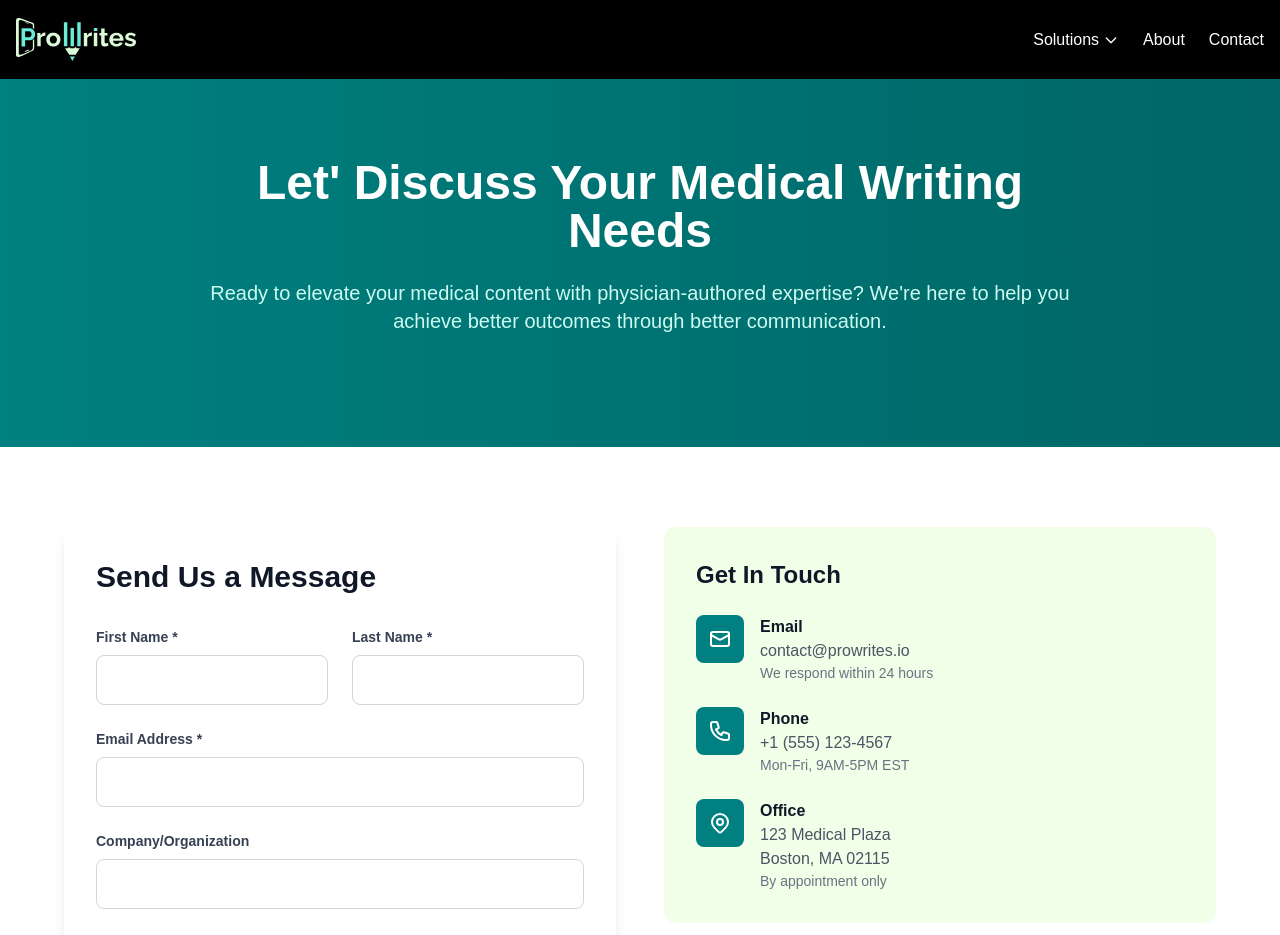
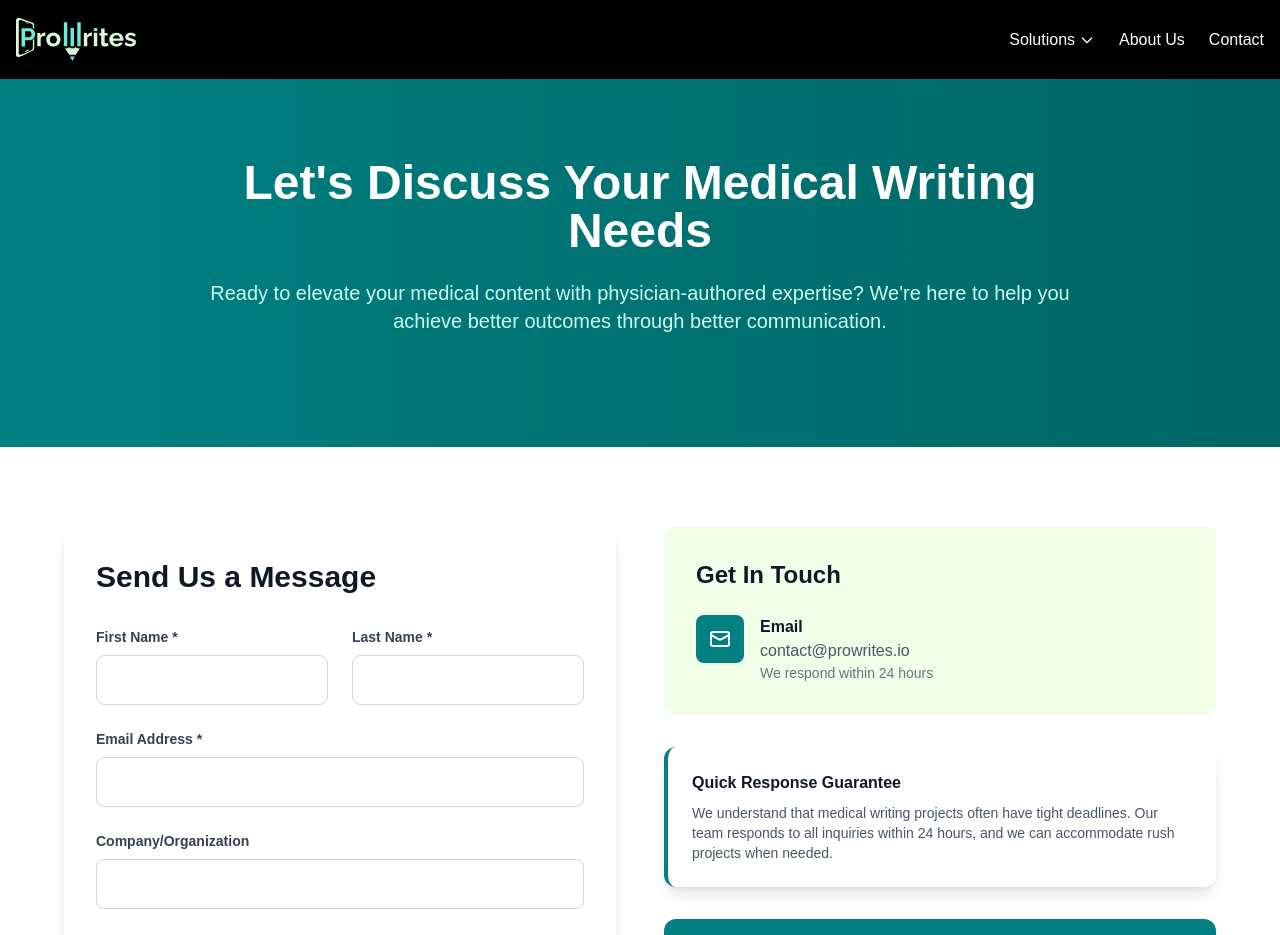
Before and after one commit to blockchainbull/ProWrites-website, a Next.js app: page /contact in a window 1280 px wide. Shown: the top 935 px of the page. Built offline with nearby package versions, Linux system fonts and the light colour scheme.

Commit message:
better layout

```diff
--- a/src/app/contact/page.tsx
+++ b/src/app/contact/page.tsx
@@ -11,7 +11,7 @@ export default function Contact() {
         <div className="container mx-auto px-4">
           <div className="max-w-4xl mx-auto text-center">
             <h1 className="text-5xl font-bold mb-6">
-              Let&apos; Discuss Your Medical Writing Needs
+              Let&apos;s Discuss Your Medical Writing Needs
             </h1>
             <p className="text-xl mb-8 text-teal-100">
               Ready to elevate your medical content with physician-authored expertise?
@@ -149,33 +149,6 @@ export default function Contact() {
                         <p className="text-sm text-gray-500">We respond within 24 hours</p>
                       </div>
                     </div>
-
-                    <div className="flex items-start space-x-4">
-                      <div className="w-12 h-12 bg-[#008080] rounded-lg flex items-center justify-center flex-shrink-0">
-                        <svg className="w-6 h-6 text-white" fill="none" stroke="currentColor" viewBox="0 0 24 24">
-                          <path strokeLinecap="round" strokeLinejoin="round" strokeWidth={2} d="M3 5a2 2 0 012-2h3.28a1 1 0 01.948.684l1.498 4.493a1 1 0 01-.502 1.21l-2.257 1.13a11.042 11.042 0 005.516 5.516l1.13-2.257a1 1 0 011.21-.502l4.493 1.498a1 1 0 01.684.949V19a2 2 0 01-2 2h-1C9.716 21 3 14.284 3 6V5z" />
-                        </svg>
-                      </div>
-                      <div>
-                        <h4 className="font-semibold text-gray-900">Phone</h4>
-                        <p className="text-gray-600">+1 (555) 123-4567</p>
-                        <p className="text-sm text-gray-500">Mon-Fri, 9AM-5PM EST</p>
-                      </div>
-                    </div>
-
-                    <div className="flex items-start space-x-4">
-                      <div className="w-12 h-12 bg-[#008080] rounded-lg flex items-center justify-center flex-shrink-0">
-                        <svg className="w-6 h-6 text-white" fill="none" stroke="currentColor" viewBox="0 0 24 24">
-                          <path strokeLinecap="round" strokeLinejoin="round" strokeWidth={2} d="M17.657 16.657L13.414 20.9a1.998 1.998 0 01-2.827 0l-4.244-4.243a8 8 0 1111.314 0z" />
-                          <path strokeLinecap="round" strokeLinejoin="round" strokeWidth={2} d="M15 11a3 3 0 11-6 0 3 3 0 016 0z" />
-                        </svg>
-                      </div>
-                      <div>
-                        <h4 className="font-semibold text-gray-900">Office</h4>
-                        <p className="text-gray-600">123 Medical Plaza<br />Boston, MA 02115</p>
-                        <p className="text-sm text-gray-500">By appointment only</p>
-                      </div>
-                    </div>
                   </div>
                 </div>
 
--- a/src/app/page.tsx
+++ b/src/app/page.tsx
@@ -63,7 +63,7 @@ export default function Home() {
             </h1>
             <p className="text-2xl mb-8 text-blue-100">
               Your medical expertise deserves content created by physicians who understand the complexities firsthand.
-              We translate complex medical knowledge into clear, actionable content that drives patient engagement and clinical outcomes.
+              We translate complex medical knowledge into clear, actionable content that drives engagement and clinical outcomes.
             </p>
             <div className="flex justify-center space-x-4">
               <button className="bg-white text-[#008080] px-8 py-3 rounded-lg font-semibold hover:bg-gray-100 transition">
--- a/src/components/Footer.tsx
+++ b/src/components/Footer.tsx
@@ -18,10 +18,7 @@ export default function Footer() {
                 rel="noopener noreferrer"
                 className="text-[#008080] hover:text-teal-700"
               >
-                <Image src="/linkedin.svg" alt="LinkedIn" width={24} height={24} />
-              </a>
-              <a href="#" className="text-[#008080] hover:text-teal-700">
-                Twitter
+                <Image src="/linkedin.svg" alt="LinkedIn" width={60} height={30} />
               </a>
             </div>
           </div>
@@ -37,10 +34,9 @@ export default function Footer() {
           <div>
             <h4 className="font-semibold mb-4 text-[#008080]">Company</h4>
             <ul className="space-y-2 text-white">
-              <li><a href="#" className="hover:text-[#008080]">About Us</a></li>
-              <li><a href="#" className="hover:text-[#008080]">Our Team</a></li>
-              <li><a href="#" className="hover:text-[#008080]">Case Studies</a></li>
-              <li><a href="#" className="hover:text-[#008080]">Careers</a></li>
+              <li><Link href="/about" className="text-white hover:text-[#008080]">
+              About Us
+            </Link></li>
             </ul>
           </div>
           <div>
--- a/src/components/Header.tsx
+++ b/src/components/Header.tsx
@@ -81,7 +81,7 @@ export default function Header() {
             </div>
 
             <Link href="/about" className="text-white hover:text-[#008080]">
-              About
+              About Us
             </Link>
             <Link href="/contact" className="text-white hover:text-[#008080]">
               Contact
```
